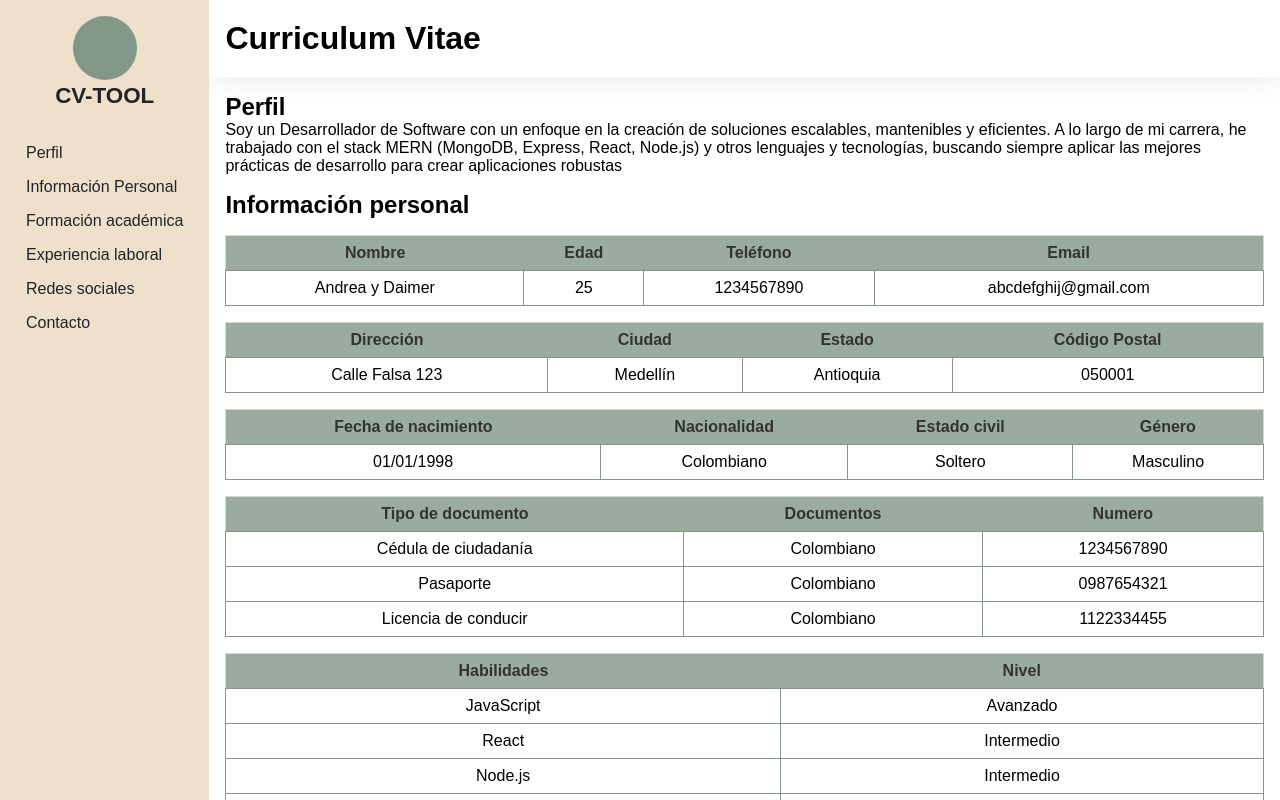
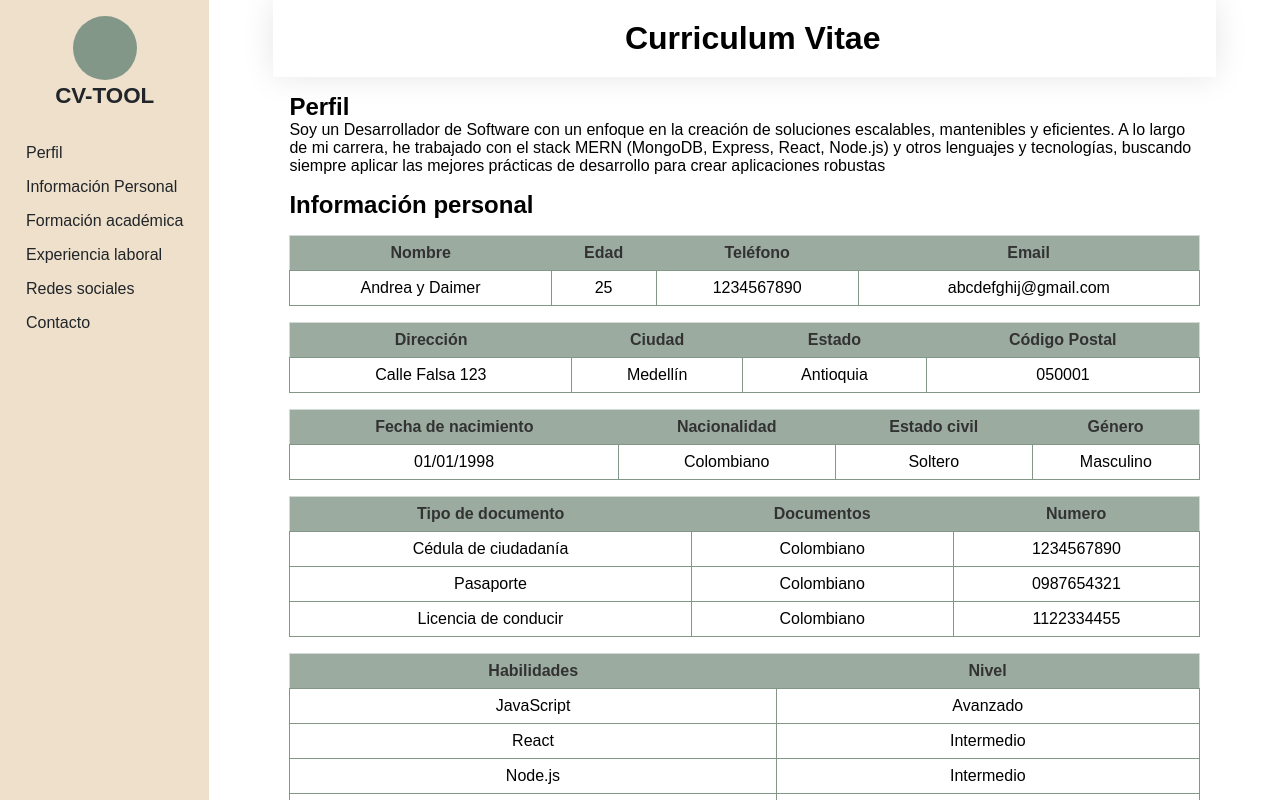
Before and after one commit to BaronDls/mi-hv-maquetacion, a plain HTML site: page index.html in a window 1280 px wide. Drawn offline with Linux system fonts and the light colour scheme.

Commit message:
Refactor : Se organiza el codigo css

```diff
--- a/style.css
+++ b/style.css
@@ -47,18 +47,19 @@
   justify-content: center;
   align-items: center;
 
+}
 .logo {
   height: 4rem;
   width: 4rem;
   background: var(--color-acento);
   border-radius: 50%;
 }
+
 .logo-text {
   color: var(--color-texto);
   font-size: 1.4rem;
   font-weight: bold;
   line-height: 2rem;
-  }
 }
 
 .main {
@@ -66,6 +67,7 @@
   display: flex;
   flex-direction: column;
   gap: 1rem;
+  padding: 0 4rem;
   height: 100vh;
   background-color: white;
   section{
@@ -80,7 +82,7 @@
   padding-top: 20px;
   padding-bottom: 20px;
   box-shadow: 0 0 2rem 0 rgba(0, 0, 0, 0.1);
-
+  text-align: center;
 }
 
 section table {
```
Lines whose indentation alone changed are shown as unchanged.
